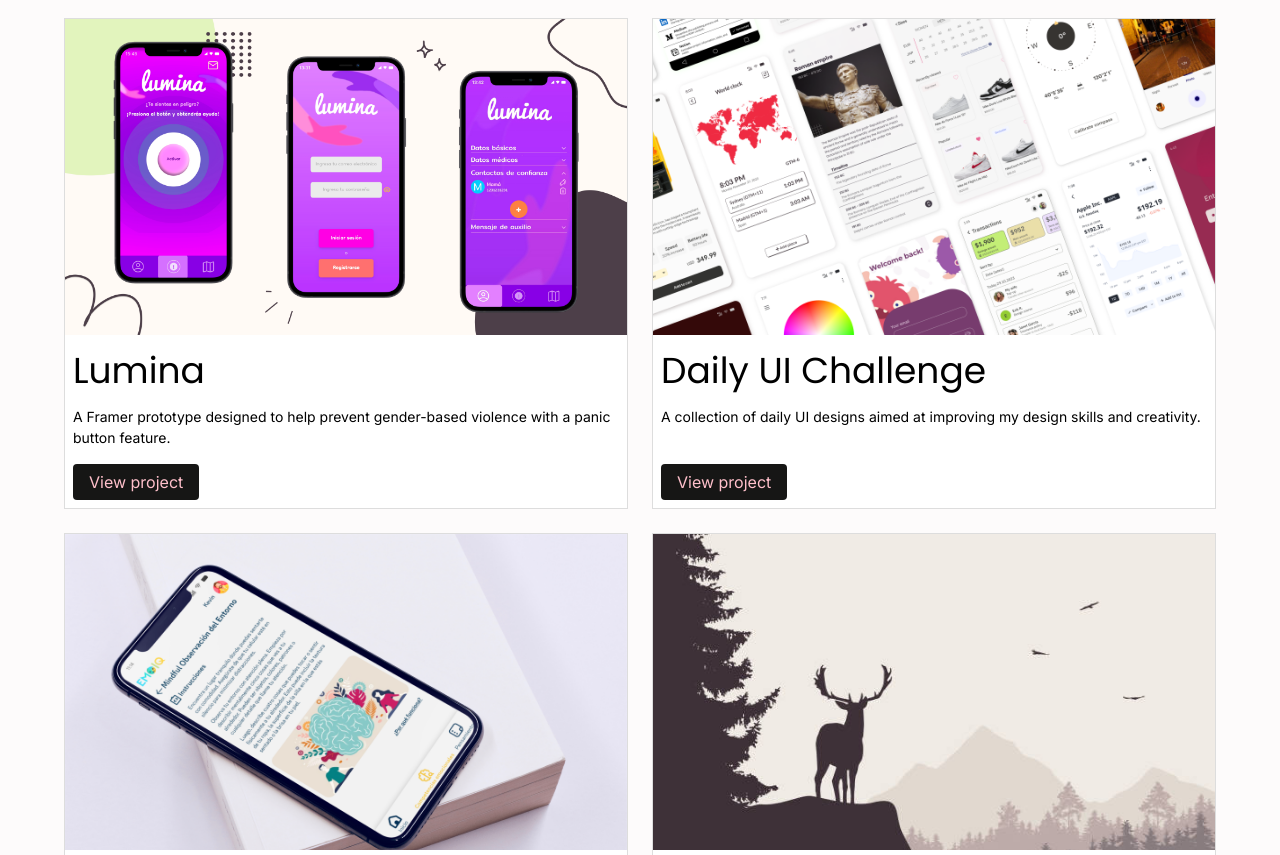
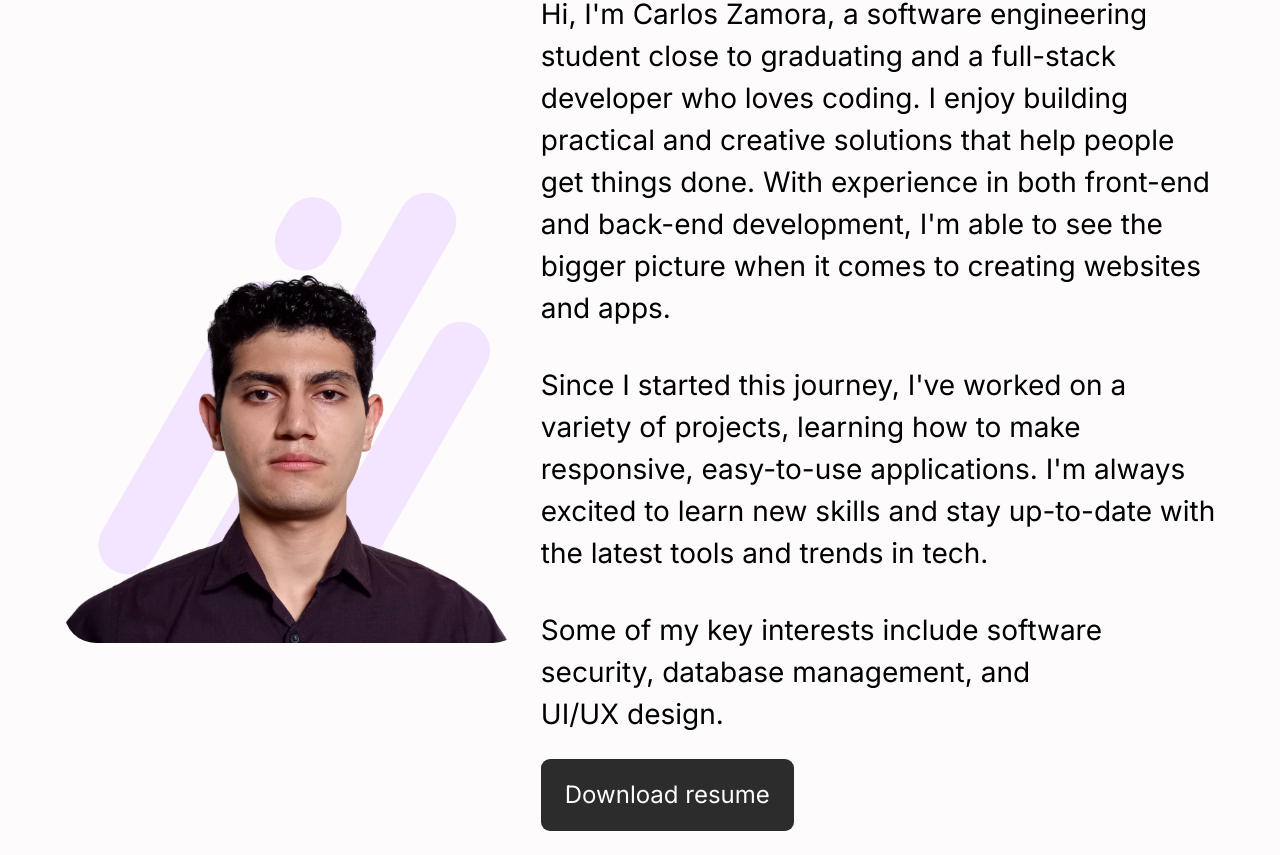
Before and after one commit to carloszamora14/portfolio, a React (Vite) app: page / in a window 1280 px wide. Shown: the part 905-1760 px from the top of the page. Built offline with nearby package versions, Linux system fonts and the light colour scheme.

Commit message:
update About component with personal info, photo, and CSS styles

```diff
--- a/src/components/About/About.jsx
+++ b/src/components/About/About.jsx
@@ -1,28 +1,95 @@
+import photo from '../../assets/profile-photo.png';
+import SectionHeader from '../SectionHeader/SectionHeader';
 import styles from './About.module.css';
 
 function About() {
   return (
     <section className={styles.about} id="about">
-      <div className={styles.aboutContent}>
-        <h2 className={styles.aboutTitle}>About Me</h2>
-        <p className={styles.aboutText}>
-          Hi, I&apos;m [Your Name], a passionate [Your Profession or Specialty]
-          with a love for [Your Interests or Hobbies]. I specialize in creating
-          innovative and effective solutions that help people achieve their
-          goals. With a background in [Your Background or Experience], I bring a
-          unique perspective to every project.
-        </p>
-        <p className={styles.aboutText}>
-          My journey began in [Year or Start of Career], and since then,
-          I&apos;ve had the pleasure of working on a variety of exciting
-          projects. I&apos;m dedicated to continuous learning and staying up-to-date
-          with the latest trends and technologies in my field.
-        </p>
-        <p className={styles.aboutText}>
-          When I&apos;m not working, you can find me [Describe Hobbies or
-          Interests]. Feel free to reach out if you&apos;d like to connect or
-          collaborate on a project!
-        </p>
+      <div className="container">
+        <SectionHeader heading="About me" subheading="Who am I." />
+        <div className={styles.content}>
+          <div className={styles.details}>
+            <p className={styles.description}>
+              Hi, I&apos;m Carlos Zamora, a software engineering student close
+              to graduating and a full-stack developer who loves coding. I enjoy
+              building practical and creative solutions that help people get
+              things done. With experience in both front-end and back-end
+              development, I&apos;m able to see the bigger picture when it comes
+              to creating websites and apps.
+            </p>
+            <p className={styles.description}>
+              Since I started this journey, I&apos;ve worked on a variety of
+              projects, learning how to make responsive, easy-to-use
+              applications. I&apos;m always excited to learn new skills and stay
+              up-to-date with the latest tools and trends in tech.
+            </p>
+            <p className={styles.description}>
+              Some of my key interests include software security, database
+              management, and UI/UX design.
+            </p>
+
+            <a
+              href="/resume.pdf"
+              download="Carlos_Zamora_CV.pdf"
+              className={styles.button}
+            >
+              Download resume
+            </a>
+          </div>
+          <figure className={styles.profileContainer}>
+            <img
+              src={photo}
+              alt="Profile photo of Carlos Zamora"
+              className={styles.profileImage}
+            />
+            <svg
+              width="356"
+              height="396"
+              viewBox="0 0 356 396"
+              fill="none"
+              xmlns="http://www.w3.org/2000/svg"
+              aria-hidden="true"
+              role="img"
+              className={styles.backgroundSVG}
+            >
+              <rect
+                x="141.875"
+                y="76.0479"
+                width="50"
+                height="283"
+                rx="25"
+                transform="rotate(30 141.875 76.0479)"
+                fill="currentColor"
+              />
+              <rect
+                x="184.5"
+                y="4"
+                width="50"
+                height="65"
+                rx="25"
+                transform="rotate(30 184.5 4)"
+                fill="currentColor"
+              />
+              <rect
+                x="283"
+                width="50"
+                height="400"
+                rx="25"
+                transform="rotate(30 283 0)"
+                fill="currentColor"
+              />
+              <rect
+                x="312"
+                y="111"
+                width="50"
+                height="300"
+                rx="25"
+                transform="rotate(30 312 111)"
+                fill="currentColor"
+              />
+            </svg>
+          </figure>
+        </div>
       </div>
     </section>
   );
--- a/src/components/About/About.module.css
+++ b/src/components/About/About.module.css
@@ -1,24 +1,95 @@
-/* AboutSection.module.css */
 .about {
-  padding: 50px 20px;
-  background-color: #f0f4f8; /* Light background for a personal touch */
-  color: #333; /* Dark text color */
-  text-align: center;
+  margin-top: clamp(2rem, 2rem + 3.3333vw, 5rem);
 }
 
-.aboutContent {
-  max-width: 800px;
-  margin: 0 auto;
+.content {
+  display: flex;
+  flex-direction: column;
+  gap: 1rem;
 }
 
-.aboutTitle {
-  font-size: 2.5rem;
-  color: #007bff; /* Accent color for the title */
-  margin-bottom: 20px;
+.details {
+  font-family: var(--ff-text);
+  font-weight: var(--fw-regular);
+  font-size: var(--fs-sm);
+  line-height: 1.5;
+  text-wrap: pretty;
+  color: var(--clr-darkish-gray);
+  margin-top: 1.25em;
+  max-width: 60rem;
 }
 
-.aboutText {
-  font-size: 1.2rem;
-  line-height: 1.6;
-  margin-bottom: 20px;
+.description + .description {
+  margin-top: 1.25em;
 }
+
+.button {
+  display: inline-block;
+  text-decoration: none;
+  padding: 0.75em 1em;
+  background-color: var(--clr-dark-gray);
+  font-size: var(--fs-xs);
+  color: var(--clr-white);
+  margin-top: 1.5rem;
+  border-radius: 0.375em;
+  cursor: pointer;
+  transition:
+    background-color 250ms ease,
+    color 250ms ease;
+}
+
+@media (hover: hover) and (pointer: fine) {
+  .button:hover {
+    background-color: var(--clr-dark);
+    color: pink;
+  }
+}
+
+.button:focus {
+  background-color: var(--clr-dark);
+  outline-offset: 3px;
+}
+
+.profileContainer {
+  position: relative;
+  width: 100%;
+  max-width: 30rem;
+  margin: 0 auto;
+  color: var(--clr-lavender);
+  border-radius: 2rem;
+  overflow: hidden;
+}
+
+.profileImage {
+  position: relative;
+  width: 100%;
+  height: auto;
+  display: block;
+  z-index: var(--z-index-foreground);
+}
+
+.backgroundSVG {
+  position: absolute;
+  top: 0;
+  left: 0;
+  width: 100%;
+  height: 100%;
+  object-fit: cover;
+  z-index: var(--z-index-default);
+}
+
+@media screen and (min-width: 80rem) {
+  .content {
+    flex-direction: row;
+    align-items: center;
+  }
+
+  .details {
+    margin: 1.25em 0;
+  }
+
+  .profileContainer {
+    min-width: 40%;
+    order: -1;
+  }
+}
--- a/src/pages/LandingPage.jsx
+++ b/src/pages/LandingPage.jsx
@@ -1,11 +1,13 @@
 import Hero from '../components/Hero/Hero';
 import Projects from '../components/Projects/Projects';
+import About from '../components/About/About';
 import SkillsList from '../components/SkillsList/SkillsList';
 
 function LandingPage() {
   return (
     <main>
       <Hero />
+      <About />
       <Projects />
       <SkillsList />
     </main>
```
Also changed, not shown: src/assets/profile-photo.png (added).
